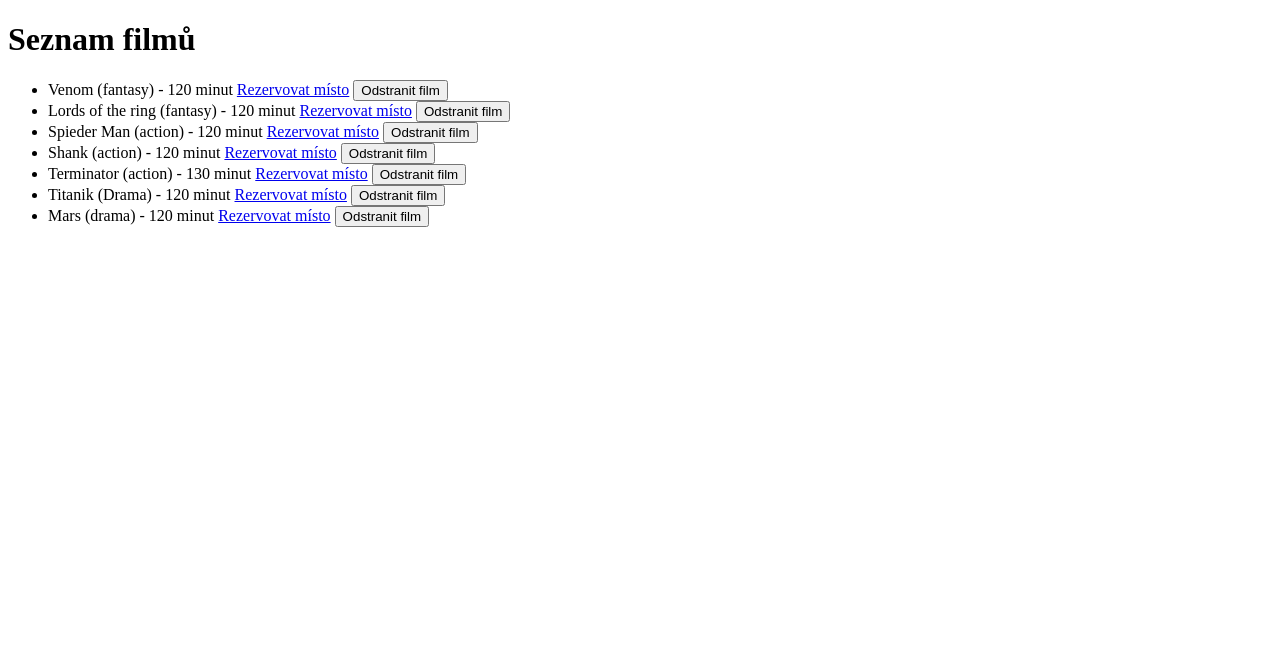
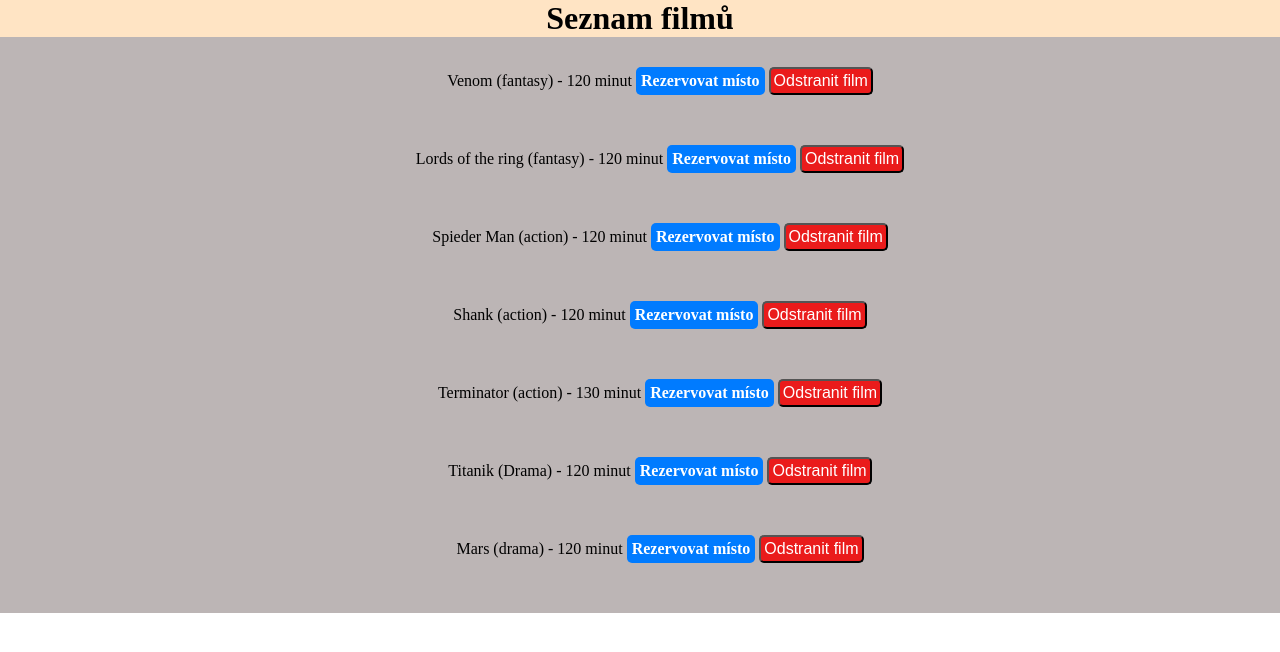
Before and after one commit to TyWieszJak/kino_aplikace, a Django app: page / in a window 1280 px wide. Shown: the top 652 px of the page. Run offline with Django 5.2, Linux system fonts and the light colour scheme; data comes from the database, SQL or seed files in the repository; both versions use the stored data as it was after the commit.

Commit message:
index new css style

```diff
--- /dev/null
+++ b/kino_aplikace/rezervace/static/css/index.css
@@ -0,0 +1,87 @@
+body {
+
+    margin: 0;
+    padding: 0;
+    list-style: none;
+    box-sizing: border-box;
+}
+
+
+h1  {
+    width: 100%;
+    text-align: center;
+    background-color: bisque;
+    padding: 0px;
+    margin: 0px;
+
+}
+
+ul {
+    width: 100%;
+    margin: 0;
+    padding-top: 30px;
+    list-style: none;
+    box-sizing: border-box;
+    background-color: #bcb5b5;
+}
+
+li {
+    width: 100%;
+    text-align: center;
+    padding-bottom: 50px;
+
+}
+
+a {
+    text-decoration: none;
+    color: black;
+    font-size: 20px;
+    font-weight: bold;
+}
+
+.button {
+    display: inline-block;
+    padding: 5px 5px;
+    background-color: #007BFF;
+    color: white;
+    text-decoration: none;
+    border-radius: 5px;
+    font-size: 16px;
+    text-align: center;
+    transition: background-color 0.3s;
+}
+
+
+.button:hover {
+    background-color: #0056b3;
+}
+
+
+@media (max-width: 600px) {
+    .button {
+        font-size: 14px;
+        padding: 8px 16px;
+    }
+}
+
+.delete_movie {
+    display: inline-block;
+    padding: 3px 3px;
+    background-color: #ea1b1b;
+    color: white;
+    text-decoration: none;
+    border-radius: 5px;
+    font-size: 16px;
+    text-align: center;
+}
+
+.delete_movie:hover {
+    background-color: #6e0000;
+}
+
+@media (max-width: 600px) {
+    .delete_movie {
+        font-size: 14px;
+        padding: 8px 16px;
+    }
+}
--- a/kino_aplikace/rezervace/templates/reservation/index.html
+++ b/kino_aplikace/rezervace/templates/reservation/index.html
@@ -1,7 +1,9 @@
 <!DOCTYPE html>
 <html lang="cs">
 <head>
+    {% load static %}
     <meta charset="UTF-8">
+    <link rel="stylesheet" href="{% static 'css/index.css' %}">
     <title>Seznam filmů</title>
 </head>
 <body>
@@ -10,10 +12,10 @@
         {% for movie in movies %}
             <li>
                 {{ movie.title }} ({{ movie.genre }}) - {{ movie.length}} minut
-                <a href="{% url 'movie_seats' movie.id %}">Rezervovat místo</a>
+                <a class=button href="{% url 'movie_seats' movie.id %}">Rezervovat místo</a>
                 <form action="{% url 'delete_movie' movie.id %}" method="POST" style="display:inline;">
                     {% csrf_token %}
-                    <button type="submit">Odstranit film</button>
+                    <button class=delete_movie type="submit">Odstranit film</button>
                 </form>
             </li>
         {% endfor %}
--- a/kino_aplikace/rezervace/templates/reservation/movie_seats.html
+++ b/kino_aplikace/rezervace/templates/reservation/movie_seats.html
@@ -38,6 +38,6 @@
 
 
 
-    <a href="{% url 'movie_seats' movie_id=movie.id %}">Zpět na plán sedadel</a>
+    <a href="{% url 'index' %}">Zpět domu</a>
 </body>
 </html>
--- a/kino_aplikace/rezervace/templates/reservation/reserve_seat.html
+++ b/kino_aplikace/rezervace/templates/reservation/reserve_seat.html
@@ -20,6 +20,6 @@
     </form>
 
 
-    <a href="{% url 'movie_seats' movie_id=movie.id %}">Zpět na plán sedadel</a>
+    <a href="{% url 'movie_seats' movie_id=movie.id %}">Zpět domu</a>
 </body>
 </html>
```
Also changed, not shown: kino_aplikace/db.sqlite3.
